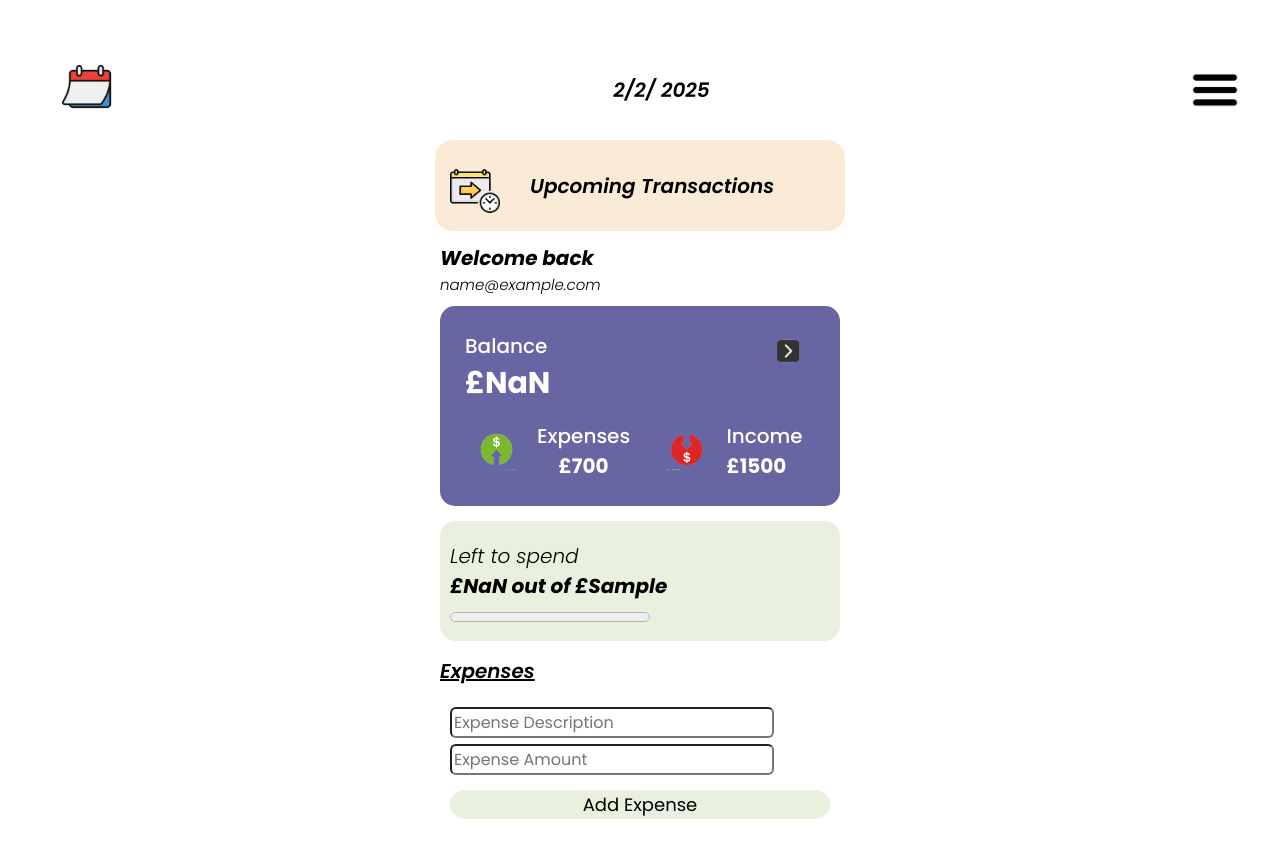
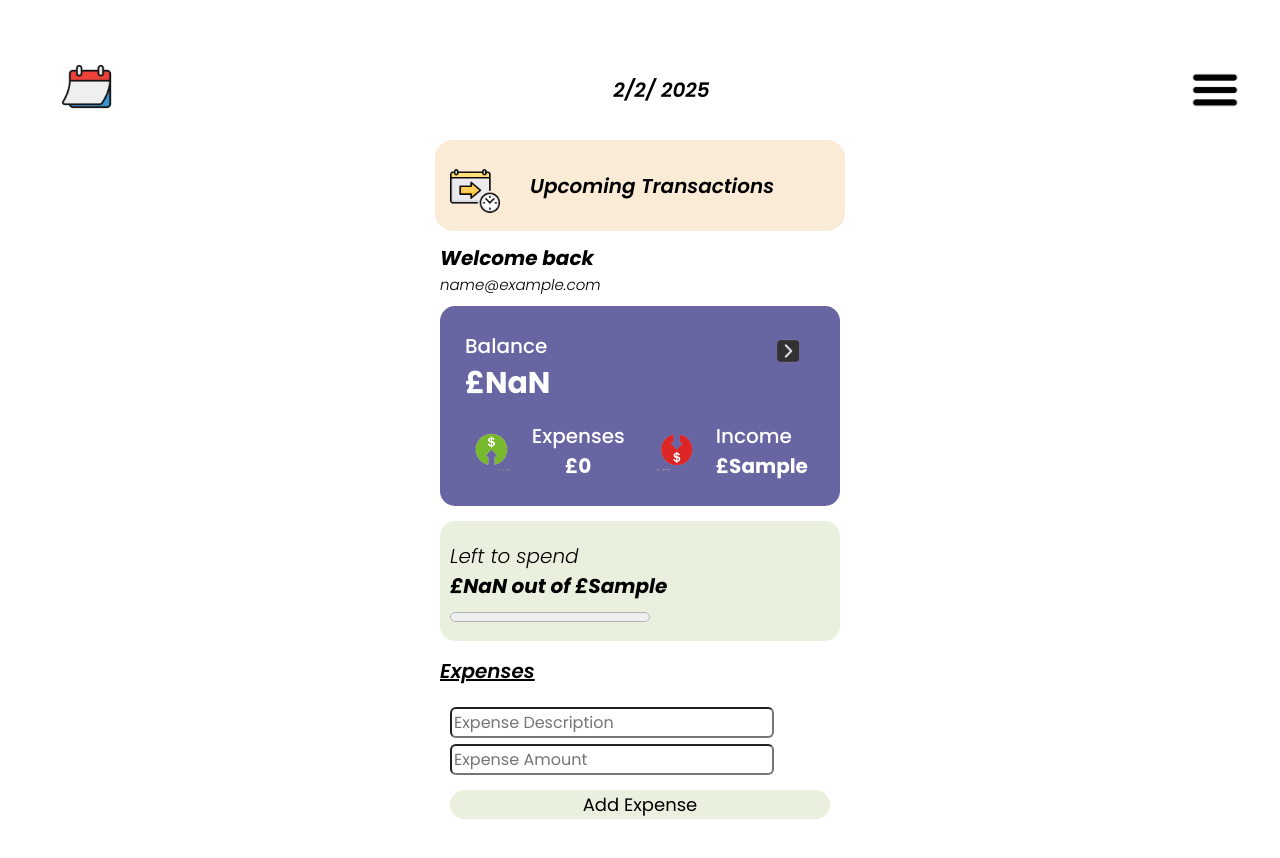
Before and after one commit to myhzyy/Expense-Tracker-App, a React (Vite) app in the folder my-app/: page / in a window 1280 px wide. Both pictures are taken after typing "name@example.com", "Sample", "Sample" into the empty fields and a click on the button "Sign In". Shown: the top 858 px of the page. Built offline with nearby package versions, Linux system fonts and the light colour scheme.

Commit message:
netlify upload ready for bug fixing

```diff
--- a/my-app/src/App.jsx
+++ b/my-app/src/App.jsx
@@ -41,6 +41,8 @@ function App() {
 
   const totalMinusExpenses = income - total;
 
+  console.log(userSubmissions);
+
   return (
     <>
       <TopSection />
--- a/my-app/src/Components/AccountTracking.jsx
+++ b/my-app/src/Components/AccountTracking.jsx
@@ -31,7 +31,7 @@ function AccountTracking({ income, email, total }) {
 
             <div className={styles.expenses}>
               <h3 className={styles.lightText}>Expenses</h3>
-              <h3>£700</h3>
+              <h3>£{total}</h3>
             </div>
           </div>
 
@@ -45,7 +45,7 @@ function AccountTracking({ income, email, total }) {
 
               <div>
                 <h3 className={styles.lightText}>Income</h3>
-                <h3>£1500</h3>
+                <h3>£{income}</h3>
               </div>
             </div>
           </div>
--- a/my-app/src/Components/Expenses.jsx
+++ b/my-app/src/Components/Expenses.jsx
@@ -19,6 +19,7 @@ function Expenses({ userSubmissions, setUserSubmissions }) {
     const submission = {
       itemDescription: expenseName,
       itemAmount: expenseAmount,
+      id: crypto.randomUUID(),
     };
 
     setUserSubmissions((prevSubmissions) => [...prevSubmissions, submission]);
@@ -61,7 +62,7 @@ function Expenses({ userSubmissions, setUserSubmissions }) {
         <ul>
           {userSubmissions.map((user) => {
             return (
-              <li key={user.itemDescription}>
+              <li key={user.id}>
                 {user.itemDescription} - {user.itemAmount}
               </li>
             );
--- a/my-app/src/Components/LeftToSpend.jsx
+++ b/my-app/src/Components/LeftToSpend.jsx
@@ -3,8 +3,6 @@ import styles from "./LeftToSpend.module.css";
 function LeftToSpend({ totalMinusExpenses, income }) {
   const progressPercentage =
     income > 1 ? (totalMinusExpenses / income) * 100 : 0;
-
-  console.log(progressPercentage);
 
   return (
     <div className={styles.leftToSpend}>
```
